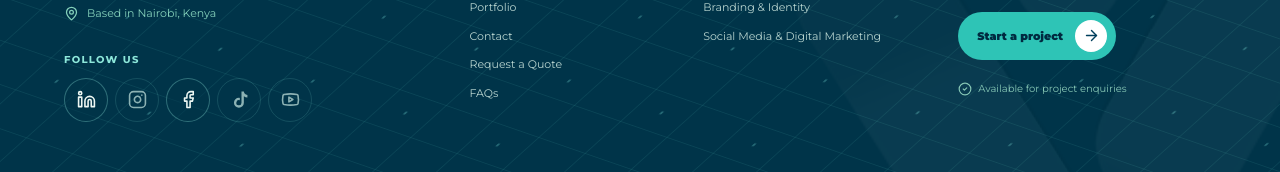
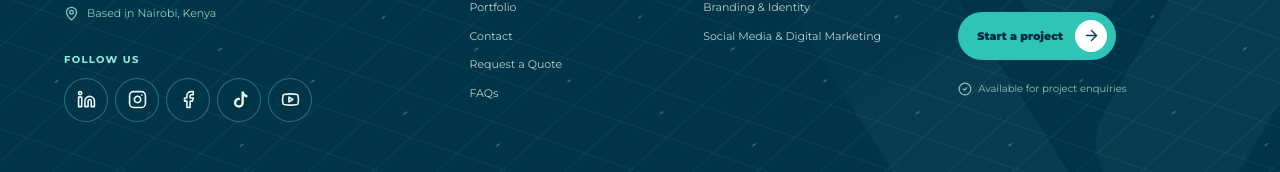
Before and after one commit to victorasige4/visual-verse-creations, a React (Vite) app: page / in a window 1280 px wide. Shown: the part 11378-11550 px from the top of the page. Built offline with nearby package versions, Linux system fonts and the light colour scheme.

Commit message:
Connect Visual Verse Instagram, YouTube and TikTok profiles (#73)

```diff
--- a/src/components/VisualVerseClosingSections.tsx
+++ b/src/components/VisualVerseClosingSections.tsx
@@ -1,11 +1,12 @@
 import { SERVICE_CATALOG } from "../data/services";
+import { SOCIAL_PROFILES } from "../data/socials";
 import { VisualVerseActionContent } from "./VisualVerseAction";
 import { PolicyLinks } from "./VisualVersePolicies";
 import { VisualVerseAboutCta } from "./VisualVerseAboutCta";
 import { Boxes } from "./ui/background-boxes";
 import {
   ArrowRight, ArrowUpRight, CheckCircle2, Mail,
-  MapPin, ArrowUp, Linkedin, Instagram, Facebook, Youtube
+  MapPin, ArrowUp
 } from "lucide-react";
 
 const creativeWords = [
@@ -39,25 +40,12 @@ export { VisualVerseKenyaMap as VisualVerseWhereWeServe } from "./VisualVerseKen
 const CONTACT_EMAIL = "hello@visualverse.com";
 const CONTACT_PHONE = "+254794044598";
 
-function TikTokIcon(){
-  return <svg width="19" height="19" viewBox="0 0 24 24" fill="currentColor" aria-hidden="true" focusable="false"><path d="M14.5 2h3c.25 2.16 1.6 4.02 4.5 4.35v3.02a8.1 8.1 0 0 1-4.5-1.58v8.34a6.25 6.25 0 1 1-6.25-6.25c.4 0 .79.04 1.17.11v3.09a3.25 3.25 0 1 0 2.08 3.05V2Z"/></svg>;
-}
-
-const footerSocials=[
-  {name:"LinkedIn",url:"https://www.linkedin.com/company/visualverse-creations",Icon:Linkedin},
-  {name:"Instagram",url:null,Icon:Instagram},
-  {name:"Facebook",url:"https://www.facebook.com/profile.php?id=61596655380659",Icon:Facebook},
-  {name:"TikTok",url:null,Icon:TikTokIcon},
-  {name:"YouTube",url:null,Icon:Youtube},
-];
-
 function FooterSocials(){
   return <div className="vv-footer-socials">
     <span className="vv-footer-socials-label">FOLLOW US</span>
     <nav className="vv-footer-socials-row" aria-label="Visual Verse social media">
-      {footerSocials.map(({name,url,Icon})=>url
-        ? <a key={name} href={url} target="_blank" rel="noopener noreferrer" aria-label={name+" (opens in a new tab)"} title={name}><Icon aria-hidden="true"/></a>
-        : <span key={name} className="vv-social-pending" role="img" aria-label={name+" — link coming soon"} title={name+" — link coming soon"}><Icon aria-hidden="true"/></span>
+      {SOCIAL_PROFILES.map(({name,url,Icon})=>
+        <a key={name} href={url} target="_blank" rel="noopener noreferrer" aria-label={name+" (opens in a new tab)"} title={name}><Icon aria-hidden="true"/></a>
       )}
     </nav>
   </div>;
--- a/src/components/VisualVerseInnerPages.tsx
+++ b/src/components/VisualVerseInnerPages.tsx
@@ -1,11 +1,12 @@
 import { EditorialText } from "./EditorialText";
 import { orderedServices, serviceLabel } from "../data/services";
+import { SOCIAL_PROFILES } from "../data/socials";
 import { VisualVerseActionContent } from "./VisualVerseAction";
 import { lazy, useState, type FormEvent } from "react";
 import {
   ArrowUpRight, ArrowRight, Camera, Clapperboard, Palette, PenTool,
   MonitorSmartphone, Share2, Phone, Mail, MapPin, MessageCircle,
-  Instagram, Linkedin, Facebook, Film, FileText, Send
+  Film, FileText, Send
 } from "lucide-react";
 import type { LucideIcon } from "lucide-react";
 import { VisualVerseNavbar } from "./VisualVerseNavbar";
@@ -82,12 +83,6 @@ function ServicesPage(){
   return <VisualVerseServicesEditorial/>;
 }
 
-const socials=[
-  {name:"Instagram",url:"https://www.instagram.com/visualverse.creations/",Icon:Instagram},
-  {name:"LinkedIn",url:"https://www.linkedin.com/company/visualverse-creations",Icon:Linkedin},
-  {name:"Facebook",url:"https://www.facebook.com/profile.php?id=61596655380659",Icon:Facebook}
-];
-
 function openMailDraft(subject:string,body:string){
   window.location.href="mailto:"+EMAIL+"?subject="+encodeURIComponent(subject)+"&body="+encodeURIComponent(body);
 }
@@ -125,7 +120,7 @@ function ContactPage(){
     </section>
     <section className="vv-inner-section vv-inner-social-section">
       <SectionTitle eyebrow="FIND US OUT THERE">Let's stay<br/><em>in the loop.</em></SectionTitle>
-      <div className="vv-inner-social-links">{socials.map(({name,url,Icon})=><a key={name} href={url} target="_blank" rel="noopener noreferrer"><Icon size={23}/>{name}<ArrowUpRight size={16}/></a>)}</div>
+      <div className="vv-inner-social-links">{SOCIAL_PROFILES.map(({name,url,Icon})=><a key={name} href={url} target="_blank" rel="noopener noreferrer" aria-label={name+" (opens in a new tab)"}><Icon size={23} aria-hidden="true"/>{name}<ArrowUpRight size={16} aria-hidden="true"/></a>)}</div>
       <p>For meetings, shoots and production sessions, let's agree on the time and location in advance.</p>
     </section>
   </>;
--- /dev/null
+++ b/src/data/socials.tsx
@@ -0,0 +1,15 @@
+import { Facebook, Instagram, Linkedin, Youtube } from "lucide-react";
+import type { SVGProps } from "react";
+
+function TikTokIcon({size=19,...props}:SVGProps<SVGSVGElement>&{size?:number}){
+  return <svg width={size} height={size} viewBox="0 0 24 24" fill="currentColor" aria-hidden="true" focusable="false" {...props}><path d="M14.5 2h3c.25 2.16 1.6 4.02 4.5 4.35v3.02a8.1 8.1 0 0 1-4.5-1.58v8.34a6.25 6.25 0 1 1-6.25-6.25c.4 0 .79.04 1.17.11v3.09a3.25 3.25 0 1 0 2.08 3.05V2Z"/></svg>;
+}
+
+// Canonical profile URLs, without share-tracking parameters.
+export const SOCIAL_PROFILES = [
+  {name:"LinkedIn",url:"https://www.linkedin.com/company/visualverse-creations",Icon:Linkedin},
+  {name:"Instagram",url:"https://www.instagram.com/visualverse.creations/",Icon:Instagram},
+  {name:"Facebook",url:"https://www.facebook.com/profile.php?id=61596655380659",Icon:Facebook},
+  {name:"TikTok",url:"https://www.tiktok.com/@visualverse83",Icon:TikTokIcon},
+  {name:"YouTube",url:"https://youtube.com/@visualversecreations",Icon:Youtube},
+] as const;
```
